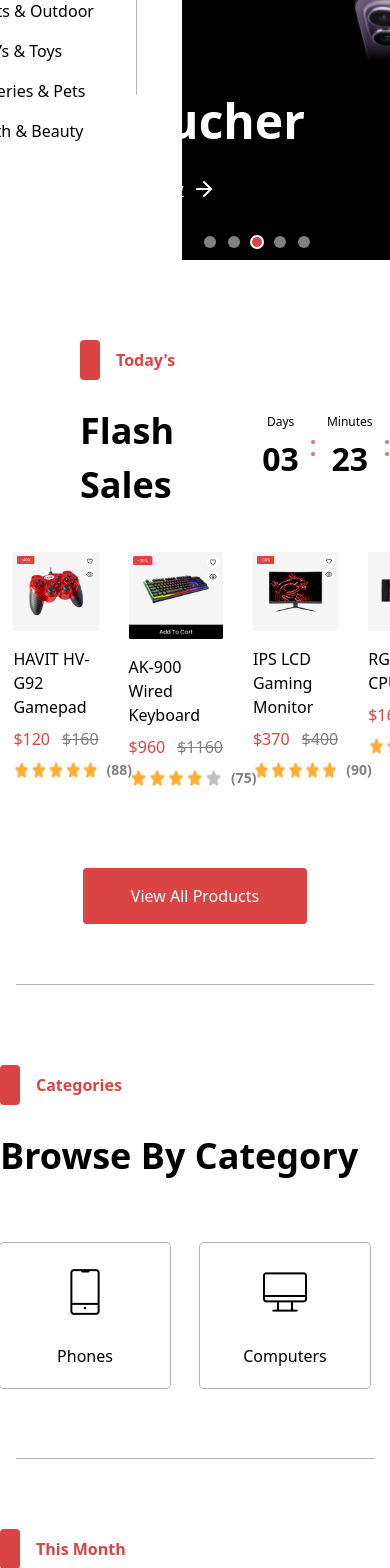
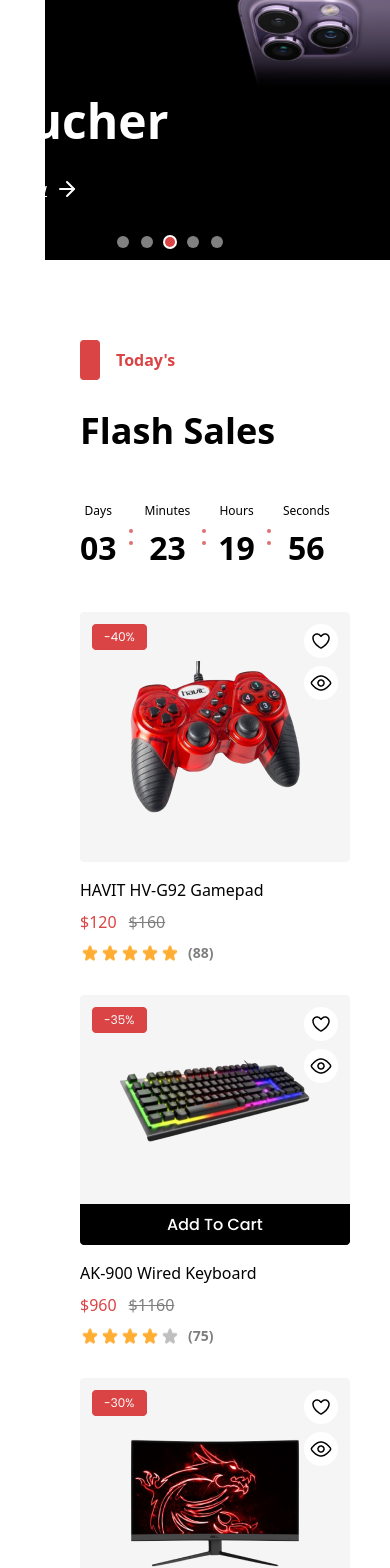
Before and after one commit to Fatima367/Figma_Hackathon_Prac, a Next.js app: page / in a window 390 px wide. Shown: the part 432-2000 px from the top of the page. Built offline with nearby package versions, Linux system fonts and the light colour scheme.

Commit message:
e-commerce-web

```diff
--- a/app/footer/page.tsx
+++ b/app/footer/page.tsx
@@ -2,8 +2,8 @@
 
 export default function Footer() {
   return (
-    <footer className="bg-black w-screen h-[440px] bottom-0">
-      <div className="flex flex-row justify-between items-start p-[87px]">
+    <footer className="bg-black w-screen lg:h-[440px] h-full bottom-0">
+      <div className="lg:flex lg:flex-row justify-between items-start p-[87px] grid grid-cols-1 space-y-8 lg:space-y-0">
         <div className="space-y-[16px] flex flex-col">
           <div className="space-y-[24px]">
             <div className="space-y-[24px]">
--- a/app/page.tsx
+++ b/app/page.tsx
@@ -5,12 +5,12 @@
   return (
     <main className="w-screen">
       <hr className="mt-[16px]" />
-      <div className="flex flex-col">
+      <div className="flex flex-col mx-auto">
         {/*-------Hero Section---------*/}
         <div className="flex flex-col items-center justify-center">
           <div className="flex">
             {/*Left*/}
-            <div className="flex flex-row">
+            <div className="lg:flex lg:flex-row lg:visible hidden">
               <div className="flex flex-col space-y-[16px] mr-[16px] mt-[40px]">
                 <div className="space-x-[51px] flex">
                   <p className="text-[16px]">Women’s Fashion</p>
@@ -84,9 +84,9 @@
         {/*-------------------------------------------------------------------------------------------------------------------*/}
 
         {/*-------Flash Sales Section---------*/}
-        <div className="p-[80px] space-y-[40px]">
+        <div className="p-[80px] space-y-[40px] flex flex-col">
           <div className="space-x-[470px] flex">
-            <div className="space-x-[87px] flex flex-row items-center">
+            <div className="lg:space-x-[87px] lg:flex lg:flex-row lg:items-center grid grid-cols-1">
               <div className="space-y-[24px] flex flex-col">
                 <div className="space-x-[16px] flex">
                   <div className="bg-[#DB4444] h-[40px] w-[20px] rounded"></div>
@@ -139,7 +139,8 @@
             </div>
           </div>
 
-          <div className="flex items-stretch justify-center space-x-[30px] mt-[60px] mb-[140px] -mr-48">
+          <div className=" lg:flex lg:items-stretch lg:justify-center lg:space-x-[30px] mt-[60px] mb-[140px] -mr-48
+          grid grid-cols-1 space-y-8 lg:space-y-0">
             <div className="space-y-[16px]">
               <Image
                 src="/images/riimage.png"
@@ -295,10 +296,10 @@
         <div className="mt-[60px] mb-[80px] w-11/12 h-[1px] bg-black mx-auto opacity-30"></div>
 
         {/*-------Browse By Category---------*/}
-
         <div className="space-y-[60px] flex flex-col items-start justify-between mx-auto">
-          <div className="flex space-x-[691px] items-center justify-stretch">
-            <div className="space-y-[24px] flex flex-col">
+          <div className="lg:flex lg:space-x-[691px] lg:items-center lg:justify-stretch grid
+          grid-cols-1 space-y-3">
+            <div className="lg:space-y-[24px] lg:flex lg:flex-col grid space-y-4">
               <div className="space-x-[16px] flex">
                 <div className="bg-[#DB4444] h-[40px] w-[20px] rounded"></div>
                 <p className="font-semibold text-[16px] text-[#DB4444] my-auto">
@@ -317,7 +318,7 @@
             </div>
           </div>
 
-          <div className="flex space-x-[30px]">
+          <div className="lg:flex lg:space-x-[30px] grid grid-cols-1 mx-auto space-y-3">
             <div
               className="flex flex-col items-center justify-center rounded ring-1 ring-black ring-opacity-30
              w-[170px] h-[145px]"
@@ -433,7 +434,7 @@
             </button>
           </div>
 
-          <div className="flex items-center justify-center gap-[30px]">
+          <div className="lg:flex lg:items-center lg:justify-center lg:gap-[30px] grid grid-cols-1 space-y-6">
             <div className="space-y-[16px]">
               <Image
                 src="/images/riimage.png"
@@ -554,8 +555,8 @@
 
         {/*----------------*/}
         <div
-          className="flex space-x-[65px] bg-black items-center justify-center mx-auto mb-[71px]
-            h-[500px] w-10/12"
+          className="lg:flex lg:space-x-[65px] bg-black items-center justify-center mx-auto mb-[71px]
+            lg:h-[500px] lg:w-10/12 "
         >
           <div className="flex flex-col space-y-[32px] items-start justify-between">
             <p className="text-[16px] font-semibold text-[#00FF66]">
@@ -640,7 +641,8 @@
           </div>
 
           <div className="space-y-[60px]">
-            <div className="flex items-center justify-center gap-[30px] mt-[60px] mb-[140px]">
+            <div className="lg:flex items-center justify-center lg:gap-[30px] mt-[60px] mb-[140px]
+            grid grid-cols-1 space-y-6">
               <div className="space-y-[16px]">
                 <Image
                   src="/images/riimage.png"
@@ -770,7 +772,8 @@
               </div>
             </div>
 
-            <div className="flex items-center justify-center gap-[30px] mt-[60px] mb-[140px]">
+            <div className="lg:flex items-center justify-center lg:gap-[30px] mt-[60px] mb-[140px]
+            grid grid-cols-1 space-y-6">
               <div className="space-y-[16px]">
                 <Image
                   src="/images/riimage.png"
@@ -924,7 +927,7 @@
             <h2 className="text-[36px] font-semibold">New Arrival</h2>
           </div>
 
-          <div className="space-x-[30px] flex items-start justify-between">
+          <div className="lg:space-x-[30px] lg:flex items-start justify-between grid">
             <div className="bg-black rounded w-[570px] h-[645px]">
               <Image
                 src="/images/ps5.png"
@@ -944,7 +947,7 @@
             </div>
 
             <div className="flex flex-col space-y-[32px]">
-              <div className="rounded bg-[#0D0D0D] flex w-[570px] -space-x-[141px]">
+              <div className="rounded bg-[#0D0D0D] lg:flex lg:w-[570px] lg:mt-0 mt-5 -space-x-[141px] grid w-[350px]">
                 <div className="space-y-[16px] z-10 text-white ml-6 mt-24 mb-5">
                   <h2 className="text-[24px] font-semibold">
                     Women’s Collections
@@ -963,7 +966,7 @@
                 />
               </div>
 
-              <div className="space-x-[30px] flex">
+              <div className="lg:space-x-[30px] lg:flex grid space-y-5">
                 <div className="bg-black w-[270px] h-[284px]">
                   <div className="flex flex-col items-center justify-center">
                     <div className="rounded-full bg-[#D9D9D9] w-[260px] h-[274px] blur-[70px] opacity-30"></div>
@@ -1011,7 +1014,7 @@
         {/*-------------------------------------------------------------------------------------------------------------------*/}
 
         {/*-------Last Section---------*/}
-        <div className=" flex space-x-[88px] mt-[140px] mb-[140px] mx-auto ">
+        <div className="lg:flex lg:space-x-[88px] mt-[140px] mb-[140px] mx-auto grid grid-cols-1 space-y-10">
           <div
             className="flex flex-col items-center justify-center
        space-y-[24px]"
```
